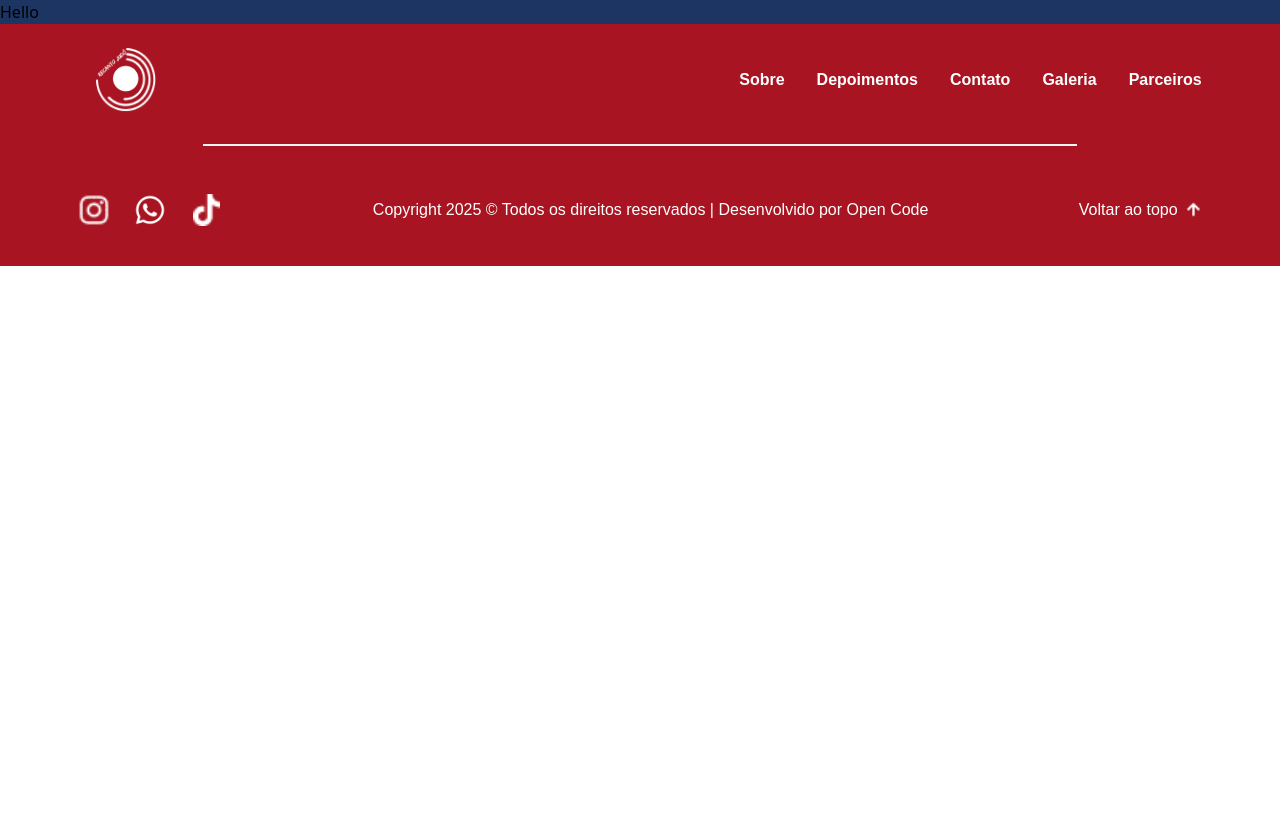
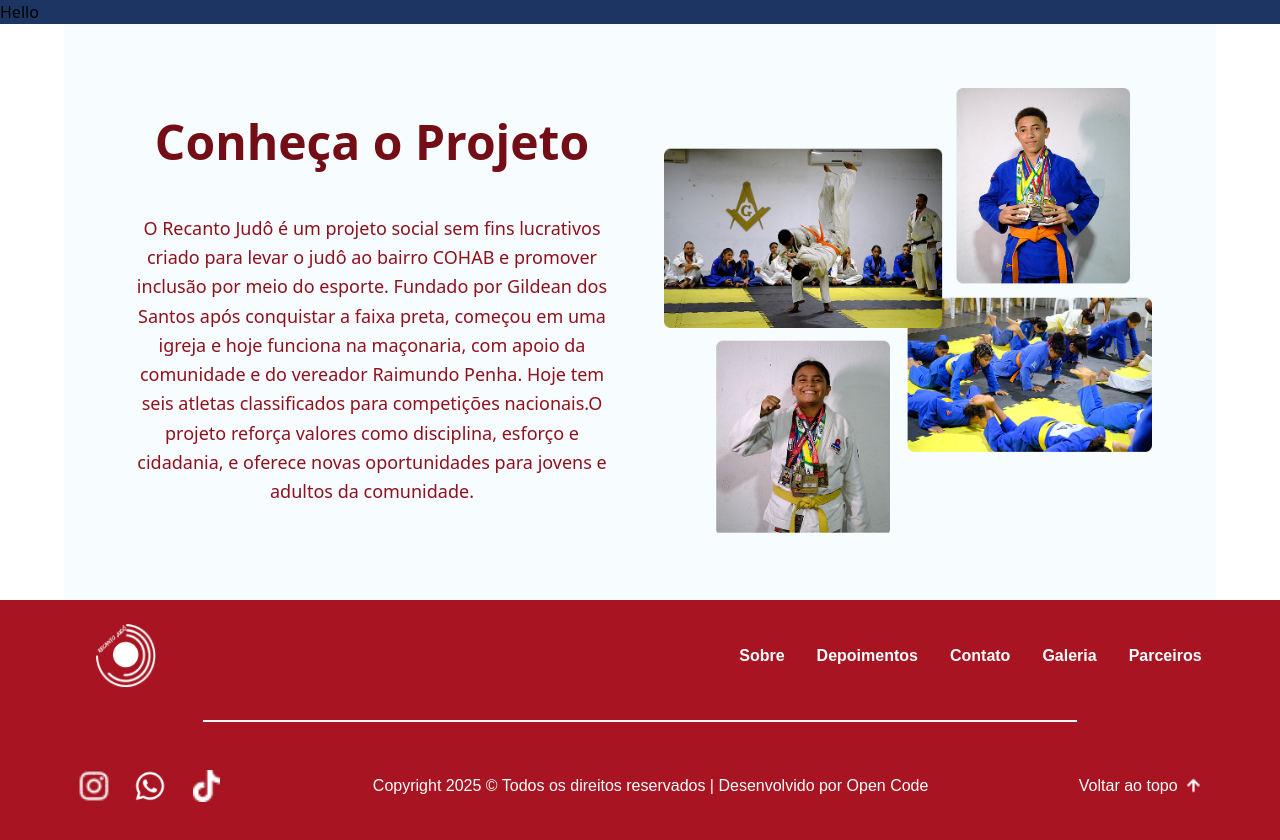
Before and after one commit to yuriribeirodev/Recanto-do-judo, a React (Vite) app: page / in a window 1280 px wide. Before the commit the page ends 800 px from the top, so only its background shows below. Built offline with nearby package versions, Linux system fonts and the light colour scheme.

Commit message:
feat:Acrescentei  a section sobre mim

```diff
--- a/src/main.tsx
+++ b/src/main.tsx
@@ -2,11 +2,13 @@ import { StrictMode } from 'react'
 import { createRoot } from 'react-dom/client'
 import { CardSection } from './pages/CardSection.tsx'
 import { Footer } from './components/footer.tsx'
+import { ConhecaOPorjeto } from './pages/Section-ConhecaoProjeto.tsx'
 import './styles/index.css'
 
 createRoot(document.getElementById('root')!).render(
   <StrictMode>
     <CardSection/>
+    <ConhecaOPorjeto/>
     <Footer/>
   </StrictMode>,
 )
--- a/src/pages/Section-ConhecaoProjeto.tsx
+++ b/src/pages/Section-ConhecaoProjeto.tsx
@@ -1,22 +1,23 @@
 export function ConhecaOPorjeto(){
     return(
-        <>
-            <div className="containerConhecaOProjeto">
+        <div className="w-full bg-branco-200 p-8 md:p-16 max-w-6xl mx-auto">
+
+            <div className="grid grid-cols-1 lg:grid-cols-2 gap-12 items-center">
+
+                <div className='flex flex-col gap-12'>
 
 
-            <h2>Conheça o Projeto</h2>
+                    <h2 className="text-5xl font-bold text-vermelho-letrash1 text-center">Conheça o Projeto</h2>
 
-            <p>O Recanto Judô é um projeto social sem fins lucrativos criado para levar o judô ao bairro COHAB e promover inclusão por meio do esporte. Fundado por Gildean dos Santos após conquistar a faixa preta, começou em uma igreja e hoje funciona na maçonaria, com apoio da comunidade e do vereador Raimundo Penha. Hoje tem seis atletas classificados para competições nacionais.O projeto reforça valores como disciplina, esforço e cidadania, e oferece novas oportunidades para jovens e adultos da comunidade.</p>
-
-            <button>Apoie</button>
-
-            <div className="img">
-                <img src="public/imgSobrenos.png" alt="Imagem de Alunos do projeto Recanto do Judô" />
+                    <p className="text-vermelho-letrasp text-lg leading-relaxed text-center" >  O Recanto Judô é um projeto social sem fins lucrativos criado para levar o judô ao bairro COHAB e promover inclusão por meio do esporte. Fundado por Gildean dos Santos após conquistar a faixa preta, começou em uma igreja e hoje funciona na maçonaria, com apoio da comunidade e do vereador Raimundo Penha. Hoje tem seis atletas classificados para competições nacionais.O projeto reforça valores como disciplina, esforço e cidadania, e oferece novas oportunidades para jovens e adultos da comunidade.</p>
+                </div>
+                <div className="img flex justify-center items-center">
+                    <img src="public/imgSobrenos.png" alt="Imagem de Alunos do projeto Recanto do Judô" />
+                </div>
             </div>
 
-            </div>
+        </div>
 
-        </>
     )
 
 
--- a/src/styles/index.css
+++ b/src/styles/index.css
@@ -3,4 +3,6 @@
 @theme {
     --color-azul-500: #1C3563;
     --color-branco-200: #F7FCFF;
+    --color-vermelho-letrash1: #730E16;
+    --color-vermelho-letrasp: #8F111C;
 }
```
